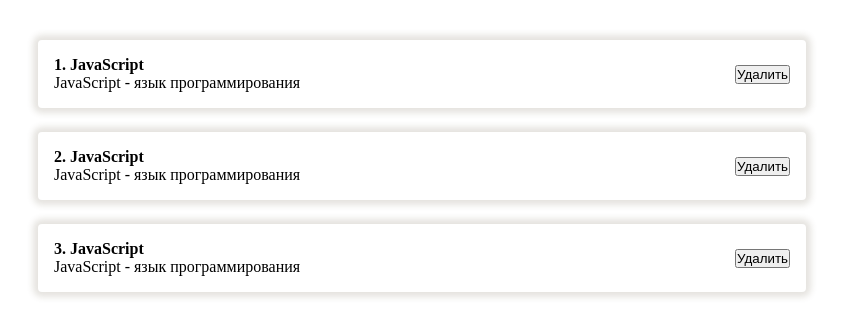
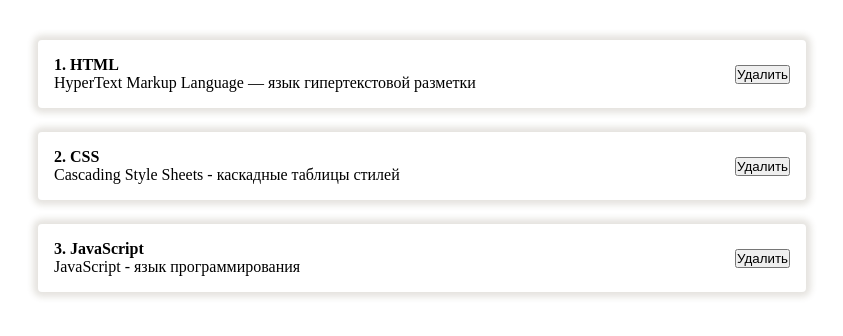
Before and after one commit to Johnsterr/React-Fundamentals, a React (Create React App) app: page / in a window 1280 px wide. Shown: the top 336 px of the page, without its empty margins (218-1061 px from the left). Built offline with nearby package versions, Linux system fonts and the light colour scheme.

Commit message:
Render Posts as Array

```diff
--- a/src/App.jsx
+++ b/src/App.jsx
@@ -1,15 +1,18 @@
-import React from "react";
-import Counter from "./components/Counter.jsx";
-import ClassCounter from "./components/ClassCounter.jsx";
+import React, { useState } from "react";
 import "./styles/App.css";
 import PostItem from "./components/PostItem";
 
 function App() {
+  const [posts, setPosts] = useState([
+    { id: 1, title: "HTML", body: "HyperText Markup Language — язык гипертекстовой разметки" },
+    { id: 2, title: "CSS", body: "Cascading Style Sheets - каскадные таблицы стилей" },
+    { id: 3, title: "JavaScript", body: "JavaScript - язык программирования" },
+  ]);
   return (
     <div className="App">
-      <PostItem post={{ id: 1, title: "JavaScript", body: "JavaScript - язык программирования" }} />
-      <PostItem post={{ id: 2, title: "JavaScript", body: "JavaScript - язык программирования" }} />
-      <PostItem post={{ id: 3, title: "JavaScript", body: "JavaScript - язык программирования" }} />
+      {posts.map((post) =>
+        <PostItem post={post} key={post.id} />,
+      )}
     </div>
   );
 }
```
